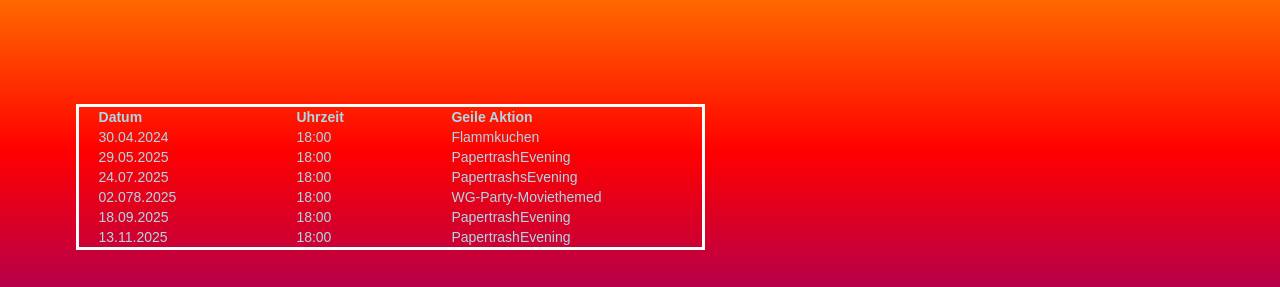
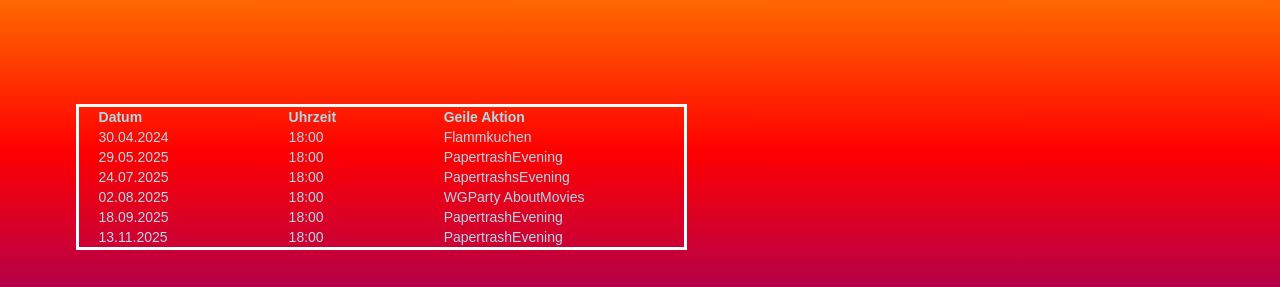
Before and after one commit to georgpernice/edelWG, a website: page public/index.html in a window 1280 px wide. Shown: the part 513-800 px from the top of the page. Drawn offline with nearby package versions, Linux system fonts and the light colour scheme.

Commit message:
Update index.html

```diff
--- a/public/index.html
+++ b/public/index.html
@@ -60,9 +60,9 @@
               <td>PapertrashsEvening</td>
             </tr>
             <tr>
-              <td>02.078.2025</td>
+              <td>02.08.2025</td>
               <td>18:00</td>
-              <td>WG-Party-Moviethemed</td>
+              <td>WGParty AboutMovies</td>
             </tr>
             <tr>
               <td>18.09.2025</td>
```
